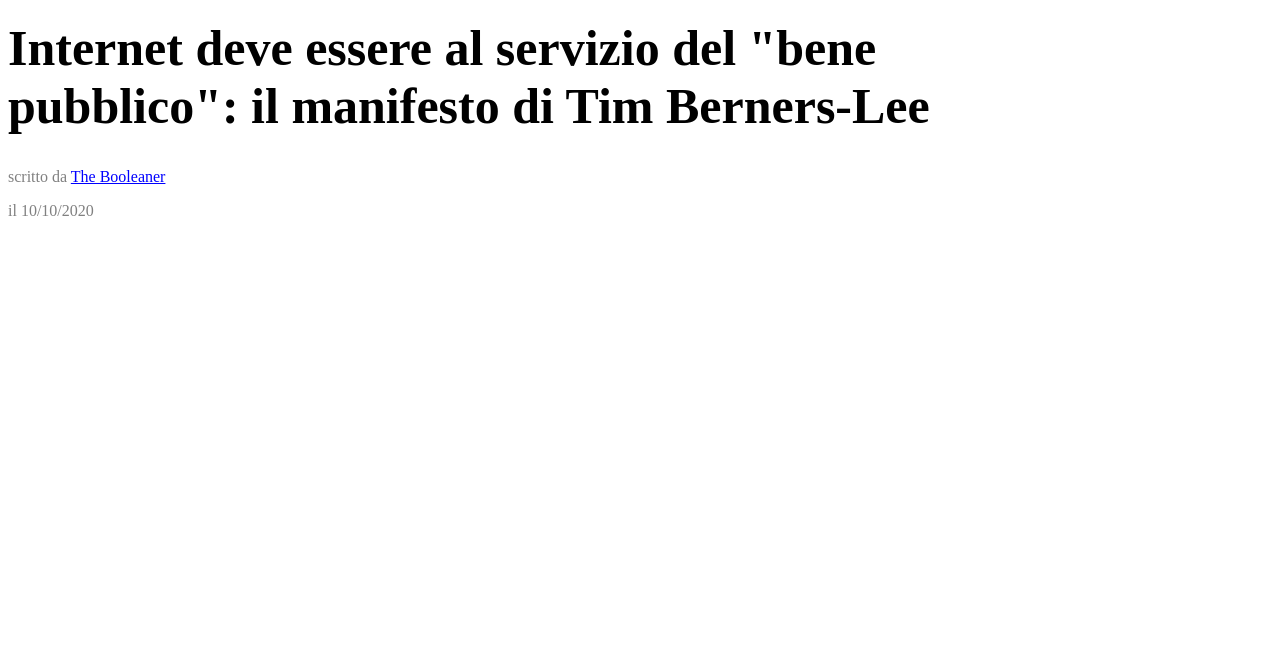
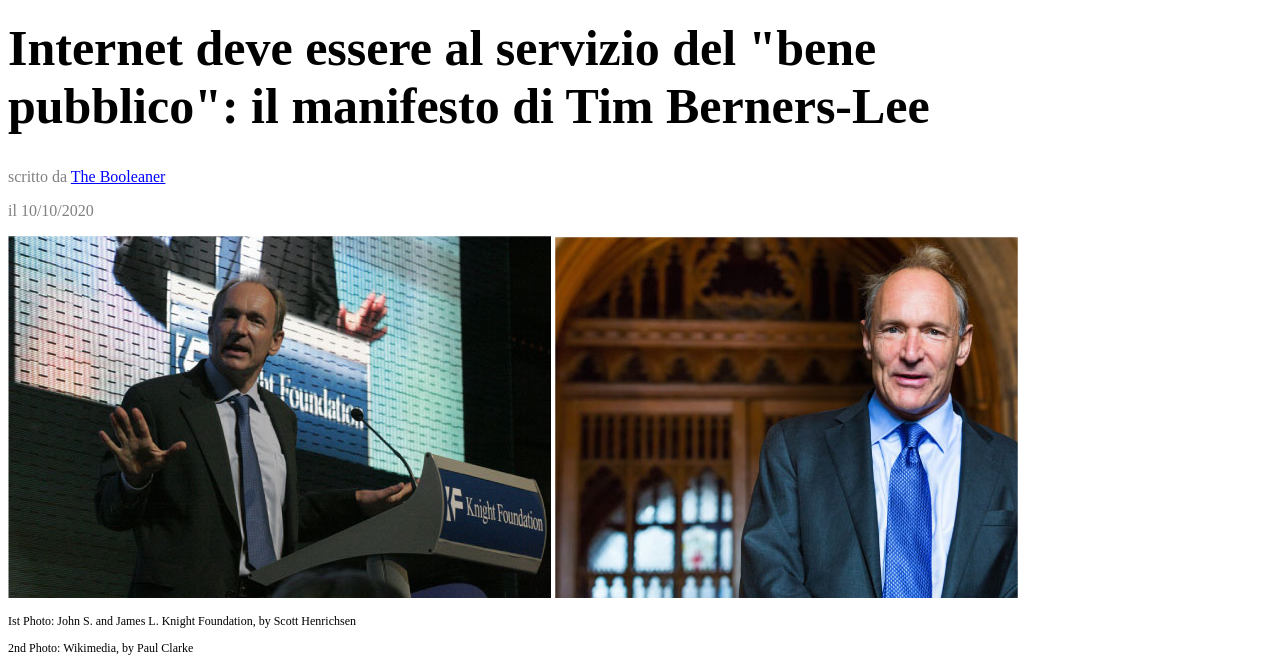
Before and after one commit to Christianmagni97/html-css-booleaner, a plain HTML site: page index.html in a window 1280 px wide. Shown: the part 203-871 px from the top of the page. Before the commit the page ends 800 px from the top, so only its background shows below. Drawn offline with Linux system fonts and the light colour scheme.

Commit message:
2 image-credits

```diff
--- a/index.html
+++ b/index.html
@@ -13,11 +13,22 @@
             <img id="image-logo"src="./img/logo.svg" alt="">
         </div>
         <!--Fine barra blu-->
+        <!--Inizio titolo e sottotitolo-->
         <div class="Title-subtitle">
            <h1 id="Title-page">Internet deve essere al servizio del "bene pubblico": il manifesto di Tim Berners-Lee</h1>
            <p id="subtitle"> scritto da <span id="author">The Booleaner</span> </p>
            <p id="date">il 10/10/2020</p>
+           <!--Fine titolo e sottotitolo-->
         </div>
+        <!--Immagini Paul Clarke-->
+        <section>
+            <img src="./img/tim-1.jpg" alt="">
+            <img src="./img/tim-2.jpg" alt="">
+            <p id="Credit1">Ist Photo: John S. and James L. Knight Foundation, by Scott Henrichsen</p>
+            <p id="Credit2">2nd Photo: Wikimedia, by Paul Clarke</p>
+
+
+        </section>
 
 
     </header>
--- a/internetfree.css
+++ b/internetfree.css
@@ -23,3 +23,9 @@
     text-decoration: underline;
 
 }
+#Credit1, #Credit2{
+    font-size: 12px;
+
+
+
+}
```
